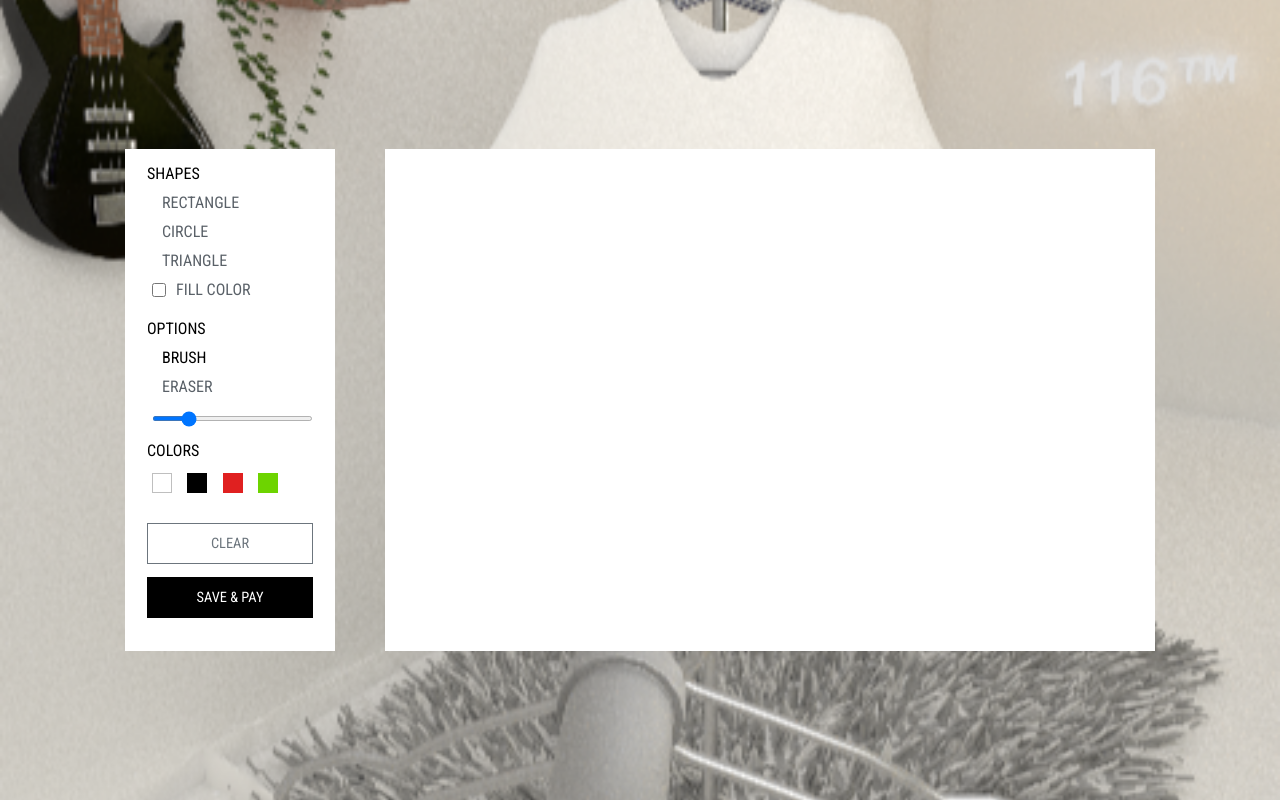
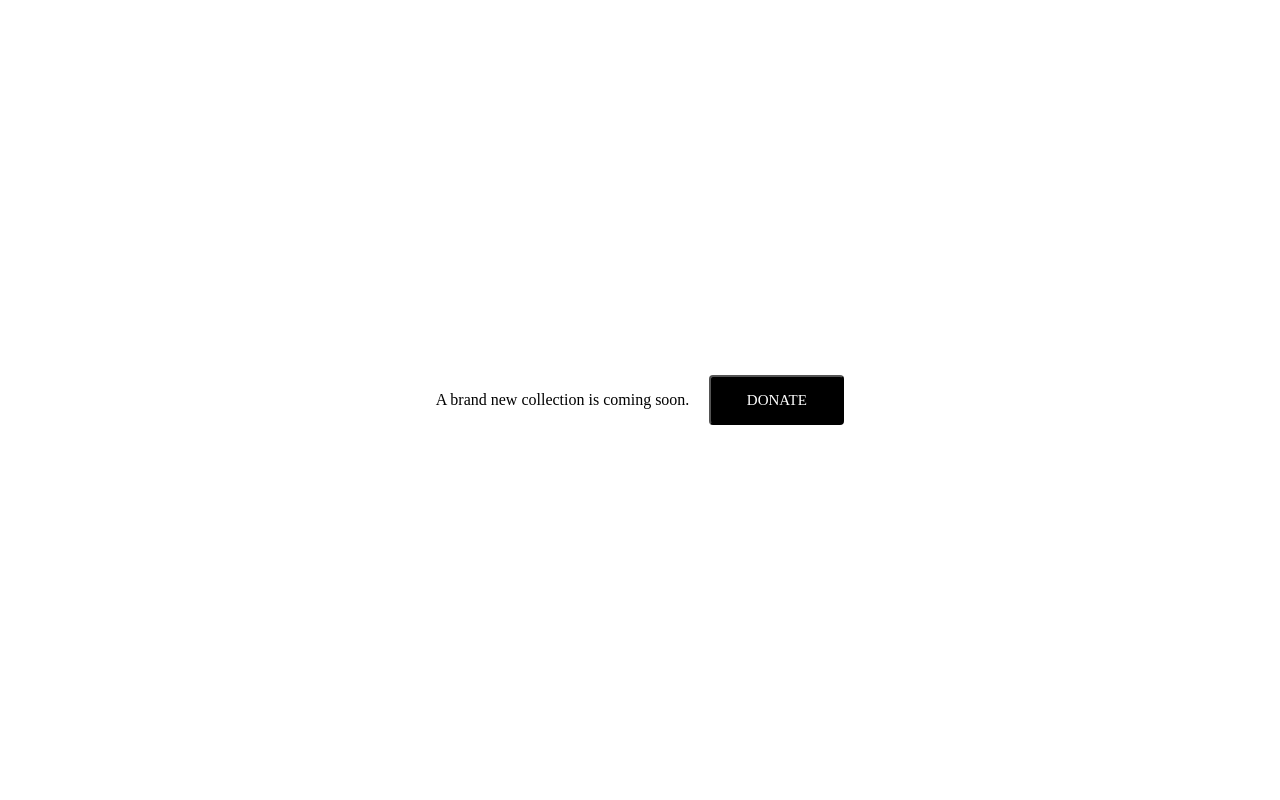
Before and after one commit to gerolddago/116store.net, a plain HTML site: page index.html in a window 1280 px wide. Drawn offline with Linux system fonts and the light colour scheme; a web font is replaced by a local one.

Commit message:
Add files via upload

```diff
--- a/index.html
+++ b/index.html
@@ -1,92 +1,17 @@
-<!--<!DOCTYPE html>
-<html lang="en" dir="ltr">
-
-    <head>
-    <meta charset="utf-8">
-    <title></title>
-    <link rel="stylesheet" href="style.css">
-    <meta name="viewport" content="width=device-width, initial-scale=1.0">
-    <script src="script.js" defer></script>
-    </head>-->
-
 <!DOCTYPE html>
-<html lang="en">
+<html lang="fr">
 <head>
     <meta charset="UTF-8">
     <meta http-equiv="X-UA-Compatible" content="IE=edge">
     <meta name="viewport" content="width=device-width, initial-scale=1.0">
     <title>116 | Custom-made & Unique Clothing</title>
-        <link rel="icon" href="img/LOGO/123.png"/>
+    <link rel="icon" href="img/LOGO/logo_v1.1.png"/>
     <link rel="stylesheet" href="style.css"/>
-        <script src="script.js" defer></script>
-        <link href="https://fonts.googleapis.com/css2?family=Abyssinica+SIL&display=swap" rel="stylesheet">
 </head>
-
 <body>
-        <div class="container">
-            <section class="tools-board">
-            <div class="row">
-            <label class="title">Shapes</label>
-            <ul class="options">
-            <li class="option tool" id="rectangle">
-            <img src="icons/rectangle.svg" alt="">
-            <span>Rectangle</span>
-            </li>
-            <li class="option tool" id="circle">
-            <img src="icons/circle.svg" alt="">
-            <span>Circle</span>
-            </li>
-            <li class="option tool" id="triangle">
-            <img src="icons/triangle.svg" alt="">
-            <span>Triangle</span>
-            </li>
-            <li class="option">
-            <input type="checkbox" id="fill-color">
-            <label for="fill-color">Fill color</label>
-            </li>
-            </ul>
-        </div>
-
-        <div class="row">
-            <label class="title">Options</label>
-            <ul class="options">
-            <li class="option active tool" id="brush">
-            <img src="icons/brush.svg" alt="">
-            <span>Brush</span>
-            </li>
-            <li class="option tool" id="eraser">
-            <img src="icons/eraser.svg" alt="">
-            <span>Eraser</span>
-            </li>
-            <li class="option">
-            <input type="range" id="size-slider" min="5" max="15" value="7">
-            </li>
-            </ul>
-        </div>
-
-        <div class="row colors">
-            <label class="title">Colors</label>
-            <ul class="options">
-            <li class="option"></li>
-            <li class="option selected"></li>
-            <li class="option"></li>
-            <li class="option"></li>
-            <li class="option">
-            <input type="color" id="color-picker" value="#4A98F7">
-            </li>
-            </ul>
-        </div>
-
-        <div class="row buttons">
-            <button class="clear-canvas">Clear</button>
-            <button class="save-pay">Save & Pay</button>
-        </div>
-        </section>
-
-        <section class="drawing-board">
-            <canvas></canvas>
-        </section>
-        </div>
+    <div class="new"><p> A brand new collection is coming soon.</p></div>
+    <button type="button" onclick="location.href='https://donate.stripe.com/4gwcNmbGe1Rx1kk5kl'">DONATE</button>
+    <!--<div class="logo"><img src="img/LOGO/logo_v1.1.png" alt="Logo de la marque 116™"></div>-->
 
 </body>
 </html>
--- a/style.css
+++ b/style.css
@@ -1,293 +1,45 @@
-/* Import Google font - Roboto Condensed*/
-@import url(https://fonts.googleapis.com/css?family=Roboto+Condensed:400&subset=latin,latin-ext);
+@import url('https://fonts.googleapis.com/css2?family=Abyssinica+SIL&display=swap');
 
-* {
-
-margin: 0;
-padding: 0;
-
-box-sizing: border-box;
-font-family: 'Roboto Condensed', sans-serif;
-text-transform: uppercase;
-
+body{
+    font-family: 'Abyssinica SIL', serif;
+    padding: 0;
+    margin: 0;
+    font-family: 'Franklin Gothic Medium', 'Arial Narrow', Arial, sans-serif;
+    display: flex;
+    justify-content: center;
+    align-items: center;
+    min-height: 100vh;
+}
+button{
+    font-family: 'Abyssinica SIL', serif;
+    font-size: 15px;
+    position: relative;
+    display: block;
+    width: 135px;
+    height: 50px;
+    padding: 10px;
+    margin: 20px;
+    background: black;
+    cursor: pointer;
+    border-radius: 4px;
+    overflow: hidden;
+    color: white;
+}
+button:hover{
+    color: rgb(221, 221, 221);
+    transition: ease-in 0.3s;
+}
+button:active{
+    color: rgb(96, 96, 96);
+    transition: ease-in 0.1s;
 }
 
-body{
-
-display: flex;
-
-align-items: center;
-
-justify-content: center;
-
-min-height: 100vh;
-
-/*background: #4A98F7;*/
-background: url(img/TSHIRTS/test_tshirt\ -\ Copie.png);
-background-position: center;
-background-repeat: no-repeat;
-background-size: 100% 130vh;
-
+p{
+    font-family: 'Abyssinica SIL', serif;
+    margin-left: 20px;
 }
 
-.container{
-
-display: flex;
-
-width: 100%;
-
-gap: 50px;
-
-padding: 10px;
-
-max-width: 1050px;
-
+.logo img{
+    width: 43.75px;
+    height: 50px;
 }
-
-section{
-
-background: #fff;
-
-/*border-radius: 7px;*/
-
-}
-
-.tools-board{
-
-width: 210px;
-
-padding: 15px 22px 0;
-
-}
-
-.tools-board .row{
-
-margin-bottom: 20px;
-
-}
-
-.row .options{
-
-list-style: none;
-
-margin: 10px 0 0 5px;
-
-}
-
-.row .options .option{
-
-display: flex;
-
-cursor: pointer;
-
-align-items: center;
-
-margin-bottom: 10px;
-
-}
-
-.option:is(:hover, .active) img{
-
-filter: invert(17%) sepia(90%) saturate(3000%) hue-rotate(900deg) brightness(100%) contrast(100%);
-
-}
-
-.option :where(span, label){
-
-color: #5A6168;
-
-cursor: pointer;
-
-padding-left: 10px;
-
-}
-
-.option:is(:hover, .active) :where(span, label){
-
-color: #000;
-
-}
-
-.option #fill-color{
-
-cursor: pointer;
-
-height: 14px;
-
-width: 14px;
-
-}
-
-#fill-color :checked ~ label{
-
-color: #000;
-
-}
-
-.option #size-slider{
-
-width: 100%;
-
-height: 5px;
-
-margin-top: 10px;
-
-}
-
-.colors .options{
-
-display: flex;
-
-justify-content: space-between;
-
-}
-
-.colors .option{
-
-height: 20px;
-
-width: 20px;
-
-/*border-radius: 50%;*/
-
-margin-top: 3px;
-
-position: relative;
-
-}
-
-.colors .option:nth-child(1){
-
-background-color: #fff;
-
-border: 1px solid #bfbfbf;
-
-}
-
-.colors .option:nth-child(2){
-
-background-color: #000;
-
-}
-
-.colors .option:nth-child(3){
-
-background-color: #E02020;
-
-}
-
-.colors .option:nth-child(4){
-
-background-color: #6DD400;
-
-}
-
-.colors .option :nth-child(5){
-
-background-color: #4A98F7;
-
-}
-
-.colors .option.selected ::before {
-
-position: absolute;
-
-content: "";
-
-top: 50%;
-
-left: 50%;
-
-height: 12px;
-
-width: 12px;
-
-background: inherit;
-
-border-radius: inherit;
-
-border: 2px solid #fff;
-
-transform: translate(-50%, -50%);
-
-}
-
-.colors .option :first-child .selected ::before {
-
-border-color: #ccc;
-
-}
-
-.option #color-picker{
-
-opacity: 0;
-
-cursor: pointer;
-
-}
-
-.buttons button{
-
-width: 100%;
-
-color: #fff;
-
-border: none;
-
-outline: none;
-
-padding: 11px 0;
-
-font-size: 0.9rem;
-
-margin-bottom: 13px;
-
-background: none;
-
-/*border-radius: 4px;*/
-
-cursor: pointer;
-
-}
-
-.buttons .clear-canvas{
-
-color: #6C757D;
-
-border: 1px solid #6C757D;
-
-transition: all 0.3s ease;
-
-}
-
-.clear-canvas :hover*{
-
-color: #fff;
-
-background: #6C757D;
-
-}
-
-.buttons .save-pay{
-
-/*background: #4A98F7;*/
-background: #000;
-
-border: 1px solid #000;
-
-}
-
-.drawing-board{
-
-flex: 1;
-overflow: hidden;
-
-}
-
-.drawing-board canvas{
-
-width: 100%;
-height: 100%;
-cursor : crosshair;
-
-}
```
Lines whose indentation alone changed are shown as unchanged.
